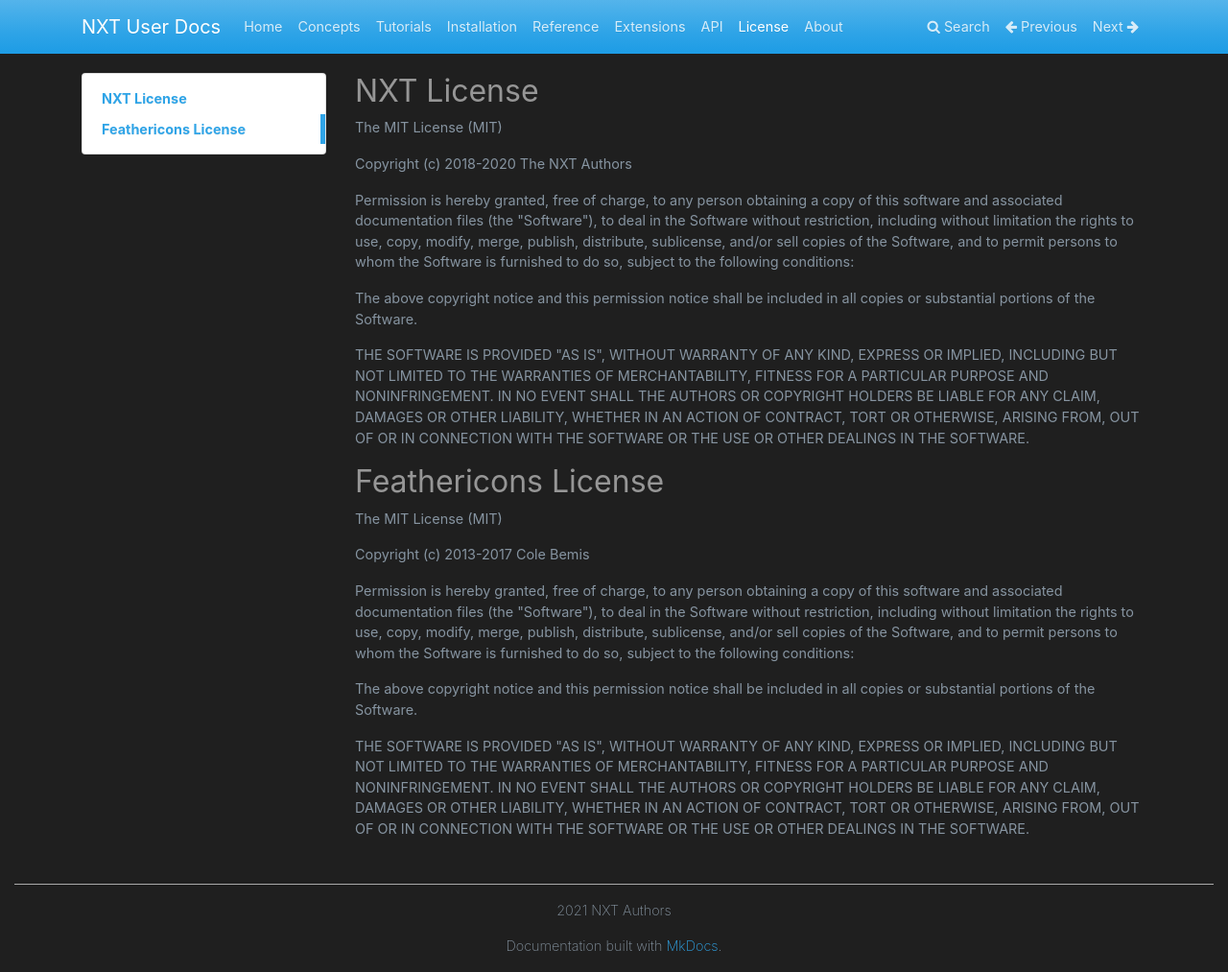
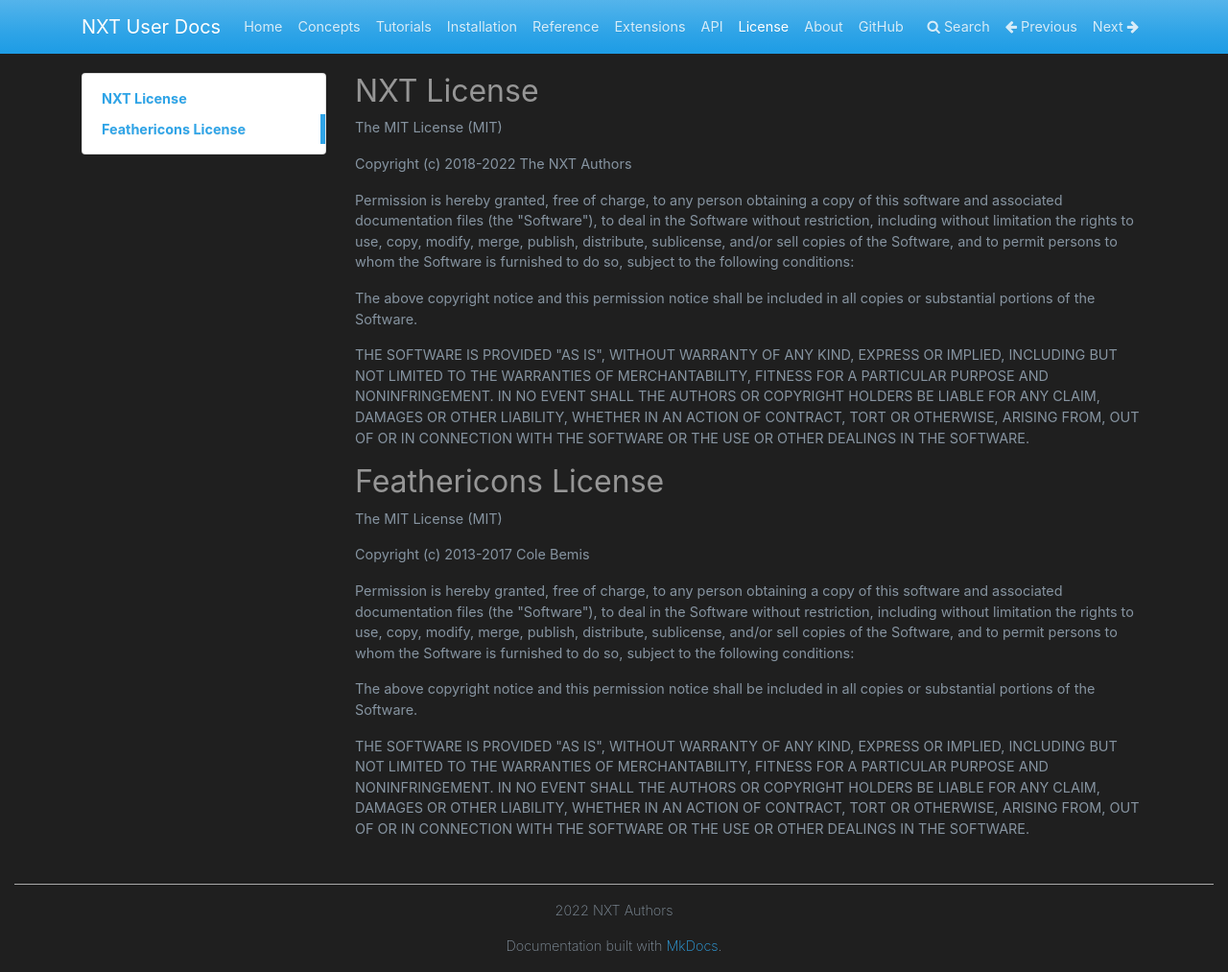
Before and after one commit to nxt-dev/nxt-dev.github.io, an MkDocs documentation site: the page built from docs/user_docs/docs/license.md, in a window 1280 px wide and 1013 px high. Shown: the whole window at 96% size. Built offline with MkDocs 1.6.1, drawn with Linux system fonts in a browser that asks for light colours; nearby versions of some CDN libraries; library files that are not in the unit come from our copies.

Commit message:
Updated copyright dates Added GitHub link

```diff
--- a/docs/user_docs/docs/license.md
+++ b/docs/user_docs/docs/license.md
@@ -2,7 +2,7 @@
 
 The MIT License (MIT)
 
-Copyright (c) 2018-2020 The NXT Authors
+Copyright (c) 2018-2022 The NXT Authors
 
 Permission is hereby granted, free of charge, to any person obtaining a copy of this software
 and associated documentation files (the "Software"), to deal in the Software without restriction,
--- a/docs/user_docs/mkdocs.yml
+++ b/docs/user_docs/mkdocs.yml
@@ -1,6 +1,6 @@
 site_name: NXT User Docs
 site_description: Node eXecution Tree, A python layering and sequential execution tool for Animation and VFX
-copyright: 2021 NXT Authors
+copyright: 2022 NXT Authors
 
 nav:
     - Home: index.md
@@ -12,6 +12,7 @@ nav:
     - API: api/index.html
     - License: license.md
     - About: about.md
+    - GitHub: https://github.com/nxt-dev/" target="_blank
 
 markdown_extensions:
   - admonition
```
